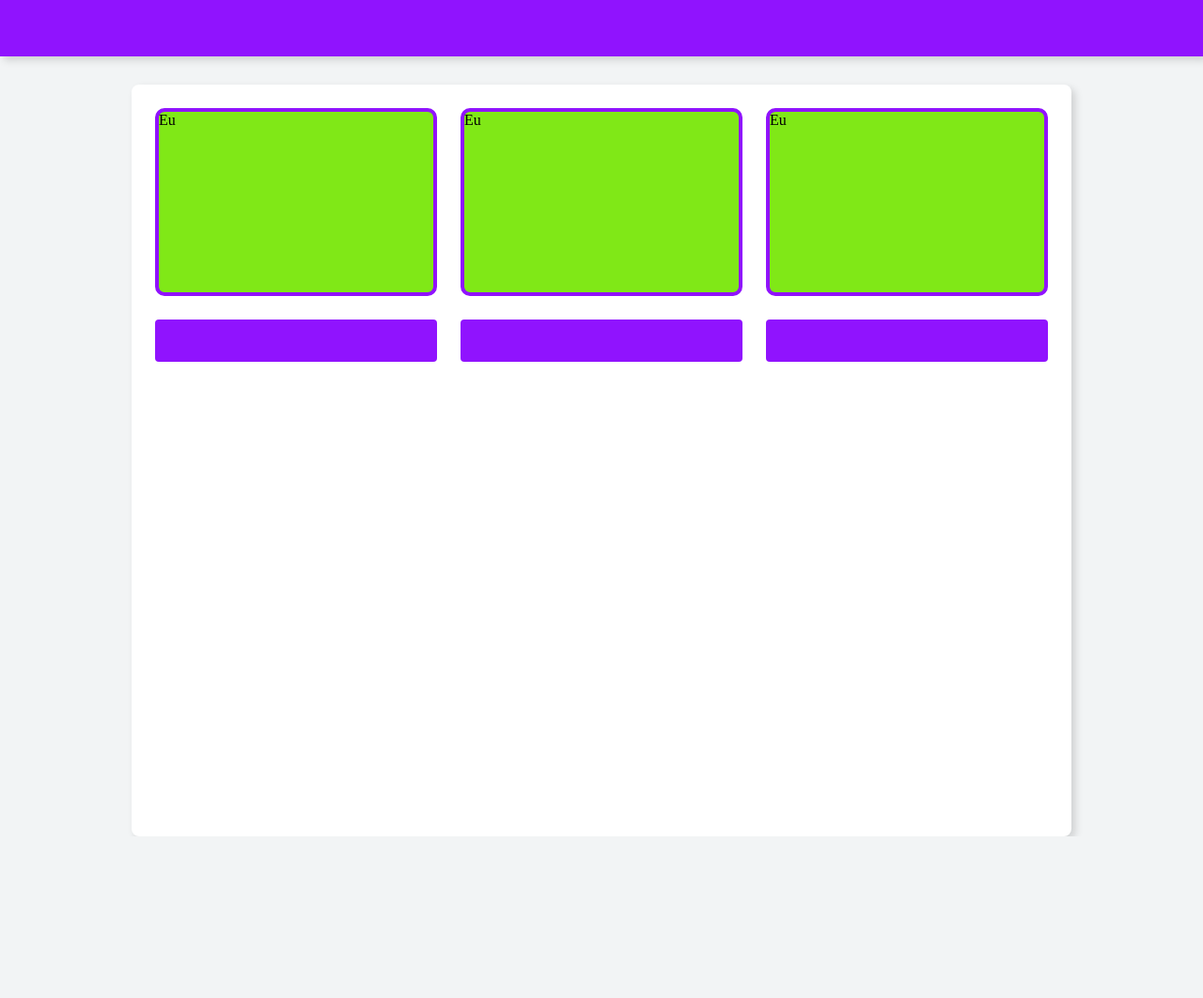
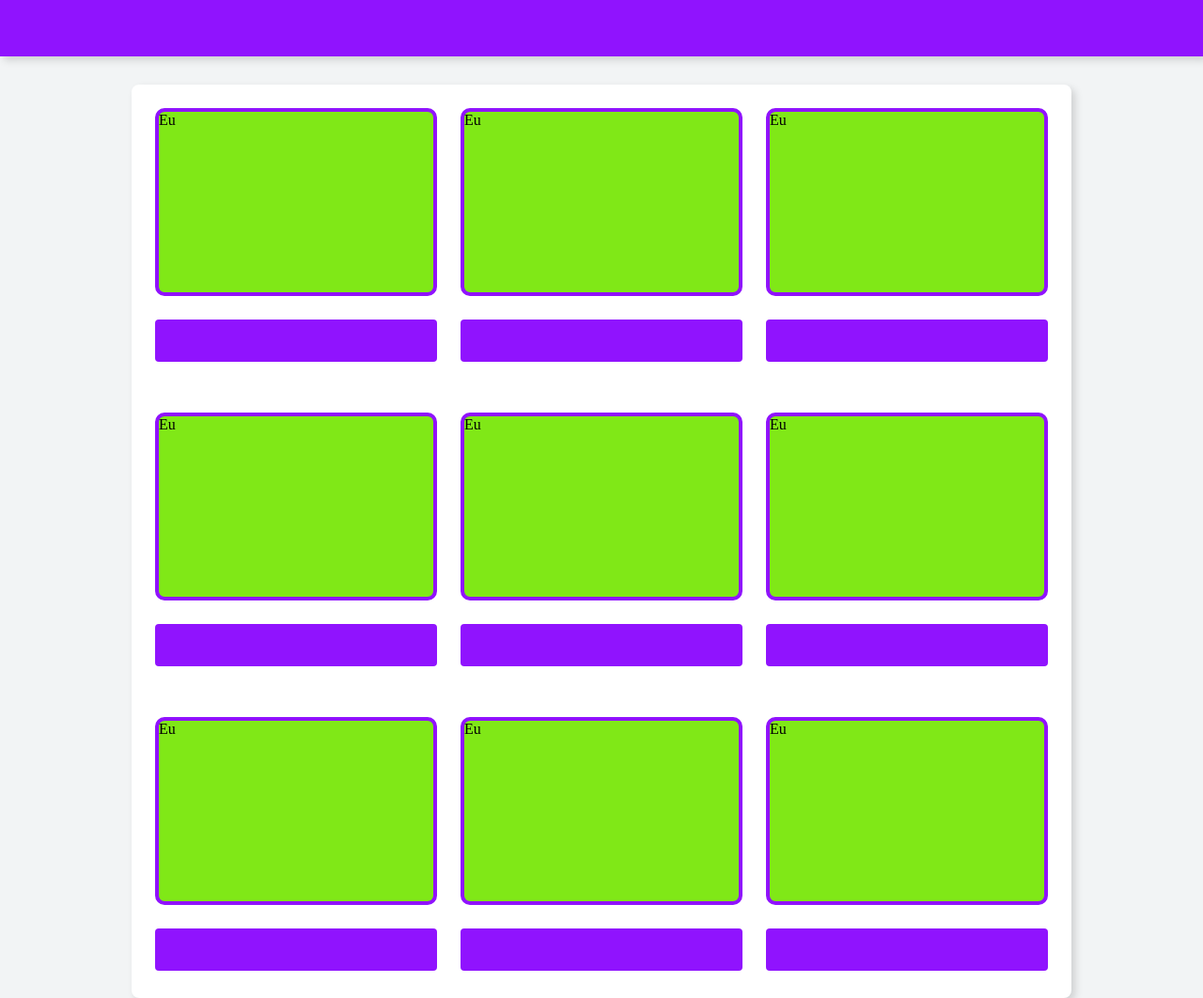
Before and after one commit to Guilherme19884/treinos-Css, a plain HTML site: page aulas html e css Udemy/index.html in a window 1280 px wide. Shown: the whole page at 94% size. Before the commit the page ends 890 px from the top, so only its background shows below. Drawn offline with Linux system fonts and the light colour scheme.

Commit message:
finalização da estrutura de box, na condição de treino

```diff
--- a/aulas html e css Udemy/index.html
+++ b/aulas html e css Udemy/index.html
@@ -27,6 +27,36 @@
         <div class="box">Eu</div>
         <div class="btn"></div>
       </div>
+
+      <div class="box-container">
+        <div class="box">Eu</div>
+        <div class="btn"></div>
+      </div>
+
+      <div class="box-container">
+        <div class="box">Eu</div>
+        <div class="btn"></div>
+      </div>
+
+      <div class="box-container">
+        <div class="box">Eu</div>
+        <div class="btn"></div>
+      </div>
+
+      <div class="box-container">
+        <div class="box">Eu</div>
+        <div class="btn"></div>
+      </div>
+
+      <div class="box-container">
+        <div class="box">Eu</div>
+        <div class="btn"></div>
+      </div>
+
+      <div class="box-container">
+        <div class="box">Eu</div>
+        <div class="btn"></div>
+      </div>
     </main>
   </body>
 </html>
--- a/aulas html e css Udemy/style.css
+++ b/aulas html e css Udemy/style.css
@@ -15,8 +15,8 @@ header {
 
 main {
   width: 1000px;
-  height: 800px;
-  display: block;
+  height: auto;
+  display: table;
   background-color: #fff;
   border-radius: 8px;
   margin-top: 30px;
@@ -30,6 +30,7 @@ main {
   height: 200px;
   margin-left: 25px;
   margin-top: 25px;
+  margin-bottom: 25px;
   display: table;
   float: left;
 }
```
